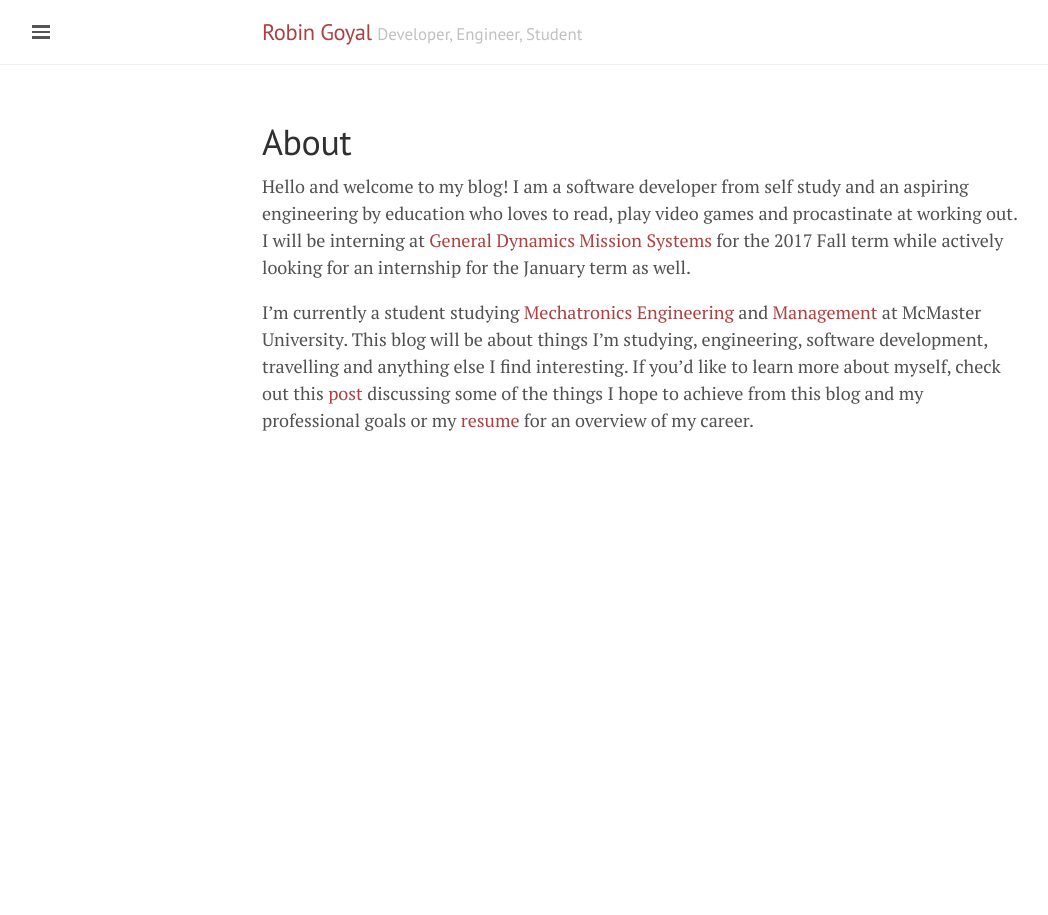
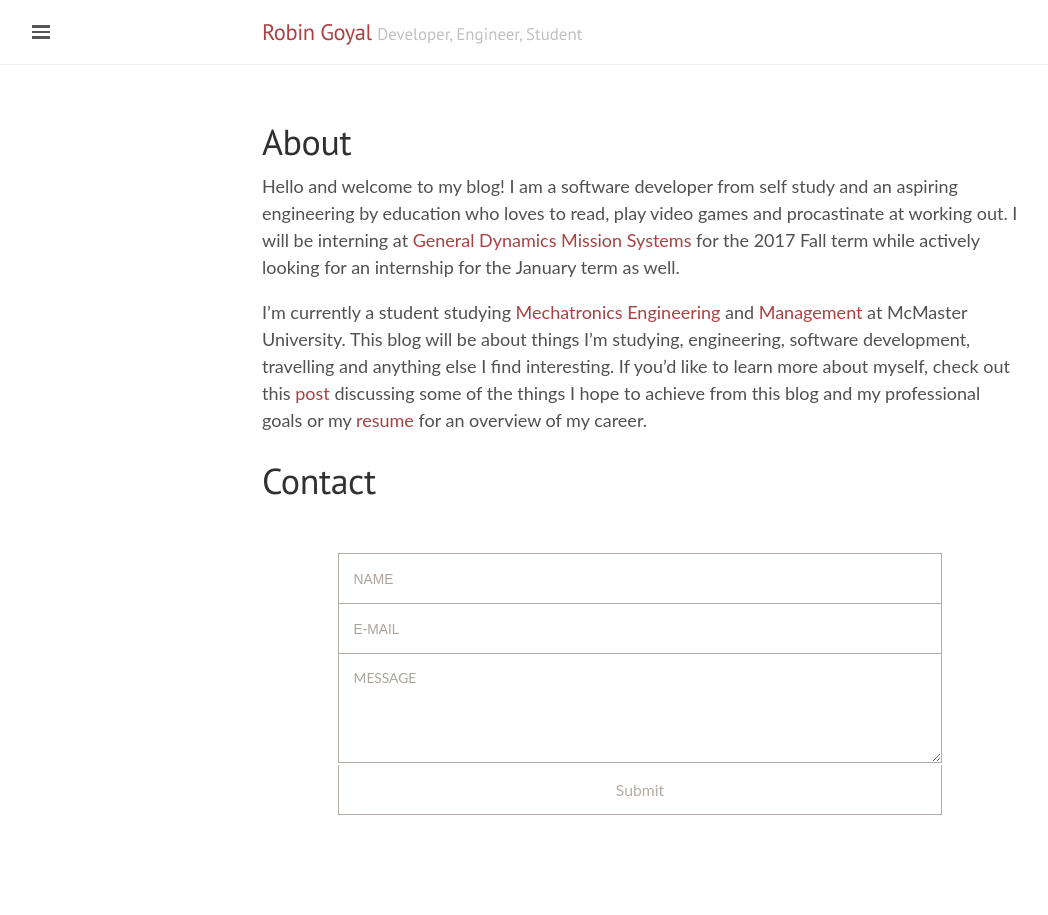
Before and after one commit to robgoyal/robgoyal.github.io, a Jekyll site: the page built from about.md, in a window 1280 px wide. Shown: the whole page, without its empty margins (0-1048 px from the left). Built offline with Jekyll 4.4.1, drawn with Linux system fonts in a browser that asks for light colours.

Commit message:
Included contact form on about page

```diff
--- a/_includes/head.html
+++ b/_includes/head.html
@@ -16,6 +16,7 @@
 
   <!-- CSS -->
   <link rel="stylesheet" href="{{ site.baseurl }}/public/css/main.css">
+  <link rel="stylesheet" href="{{ site.baseurl }}/public/css/form.css">
   <link rel="stylesheet" href="{{ site.baseurl }}/public/css/poole.css">
   <link rel="stylesheet" href="{{ site.baseurl }}/public/css/syntax.css">
   <link rel="stylesheet" href="{{ site.baseurl }}/public/css/lanyon.css">
--- a/about.md
+++ b/about.md
@@ -8,3 +8,14 @@
 Hello and welcome to my blog! I am a software developer from self study and an aspiring engineering by education who loves to read, play video games and procastinate at working out. I will be interning at [General Dynamics Mission Systems](https://gdmissionsystems.com/) for the 2017 Fall term while actively looking for an internship for the January term as well.
 
 I'm currently a student studying [Mechatronics Engineering](http://www.cas.mcmaster.ca/cas/0template1.php?902) and [Management](http://www.eng.mcmaster.ca/engandmgt/) at McMaster University. This blog will be about things I'm studying, engineering, software development, travelling and anything else I find interesting. If you'd like to learn more about myself, check out this <a href="{{ site.baseurl }}/blog/hello-world">post</a> discussing some of the things I hope to achieve from this blog and my professional goals or my <a href="{{ site.baseurl }}/public/docs/resume_cv.pdf">resume</a> for an overview of my career.
+
+# Contact
+
+<form id="form" class="topBefore">
+
+          <input id="name" type="text" placeholder="NAME">
+          <input id="email" type="text" placeholder="E-MAIL">
+        <textarea id="message" type="text" placeholder="MESSAGE"></textarea>
+        <input id="submit" type="submit" value="Submit">
+
+</form>
--- /dev/null
+++ b/public/css/form.css
@@ -0,0 +1,167 @@
+/* Form CSS from https://codepen.io/markmurray/pen/JsAhx/ */
+
+input::-webkit-input-placeholder, textarea::-webkit-input-placeholder {
+  color: #aca49c;
+  font-size: 0.875em;
+}
+
+input:focus::-webkit-input-placeholder, textarea:focus::-webkit-input-placeholder {
+  color: #bbb5af;
+}
+
+input::-moz-placeholder, textarea::-moz-placeholder {
+  color: #aca49c;
+  font-size: 0.875em;
+}
+
+input:focus::-moz-placeholder, textarea:focus::-moz-placeholder {
+  color: #bbb5af;
+}
+
+input::placeholder, textarea::placeholder {
+  color: #aca49c;
+  font-size: 0.875em;
+}
+
+input:focus::placeholder, textarea::focus:placeholder {
+  color: #bbb5af;
+}
+
+input::-ms-placeholder, textarea::-ms-placeholder {
+  color: #aca49c;
+  font-size: 0.875em;
+}
+
+input:focus::-ms-placeholder, textarea:focus::-ms-placeholder {
+  color: #bbb5af;
+}
+
+/* on hover placeholder */
+
+input:hover::-webkit-input-placeholder, textarea:hover::-webkit-input-placeholder {
+  color: #e2dedb;
+  font-size: 0.875em;
+}
+
+input:hover:focus::-webkit-input-placeholder, textarea:hover:focus::-webkit-input-placeholder {
+  color: #cbc6c1;
+}
+
+input:hover::-moz-placeholder, textarea:hover::-moz-placeholder {
+  color: #e2dedb;
+  font-size: 0.875em;
+}
+
+input:hover:focus::-moz-placeholder, textarea:hover:focus::-moz-placeholder {
+  color: #cbc6c1;
+}
+
+input:hover::placeholder, textarea:hover::placeholder {
+  color: #e2dedb;
+  font-size: 0.875em;
+}
+
+input:hover:focus::placeholder, textarea:hover:focus::placeholder {
+  color: #cbc6c1;
+}
+
+input:hover::placeholder, textarea:hover::placeholder {
+  color: #e2dedb;
+  font-size: 0.875em;
+}
+
+input:hover:focus::-ms-placeholder, textarea:hover::focus:-ms-placeholder {
+  color: #cbc6c1;
+}
+
+body {
+  font-family: 'Lato', sans-serif;
+  background: #e2dedb;
+  color: #b3aca7;
+}
+
+header {
+  position: relative;
+  margin: 100px 0 25px 0;
+  font-size: 2.3em;
+  text-align: center;
+  letter-spacing: 7px;
+}
+
+#form {
+  position: relative;
+  width: 80%;
+  margin: 50px auto 100px auto;
+}
+
+input {
+  font-size: 0.875em;
+  width: 100%;
+  height: 50px;
+  padding: 0px 15px 0px 15px;
+
+  background: transparent;
+  outline: none;
+  color: #726659;
+
+  border: solid 1px #b3aca7;
+  border-bottom: none;
+
+  transition: all 0.3s ease-in-out;
+  -webkit-transition: all 0.3s ease-in-out;
+  -moz-transition: all 0.3s ease-in-out;
+  -ms-transition: all 0.3s ease-in-out;
+}
+
+input:hover {
+  background: #b3aca7;
+  color: #e2dedb;
+}
+
+textarea {
+  width: 100%;
+  max-width: 100%;
+  height: 110px;
+  max-height: 110px;
+  padding: 15px;
+
+  background: transparent;
+  outline: none;
+
+  color: #726659;
+  font-family: 'Lato', sans-serif;
+  font-size: 0.875em;
+
+  border: solid 1px #b3aca7;
+
+  transition: all 0.3s ease-in-out;
+  -webkit-transition: all 0.3s ease-in-out;
+  -moz-transition: all 0.3s ease-in-out;
+  -ms-transition: all 0.3s ease-in-out;
+}
+
+textarea:hover {
+  background: #b3aca7;
+  color: #e2dedb;
+}
+
+#submit {
+  width: 100%;
+
+  padding: 0;
+  margin: -5px 0px 0px 0px;
+
+  font-family: 'Lato', sans-serif;
+  font-size: 0.875em;
+  color: #b3aca7;
+
+  outline:none;
+  cursor: pointer;
+
+  border: solid 1px #b3aca7;
+  border-top: none;
+}
+
+#submit:hover {
+  color: #e2dedb;
+}
```
